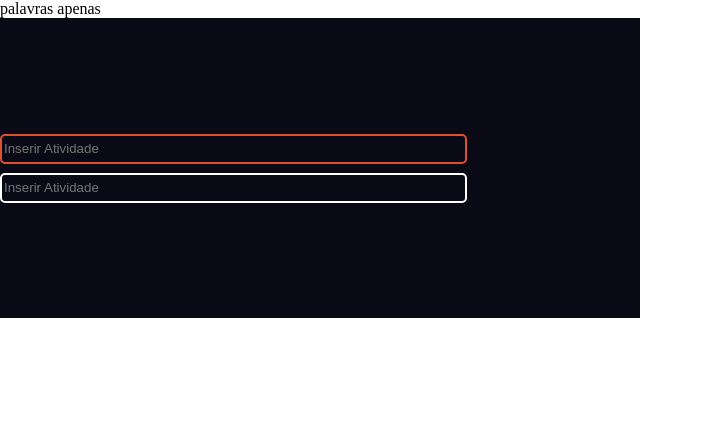
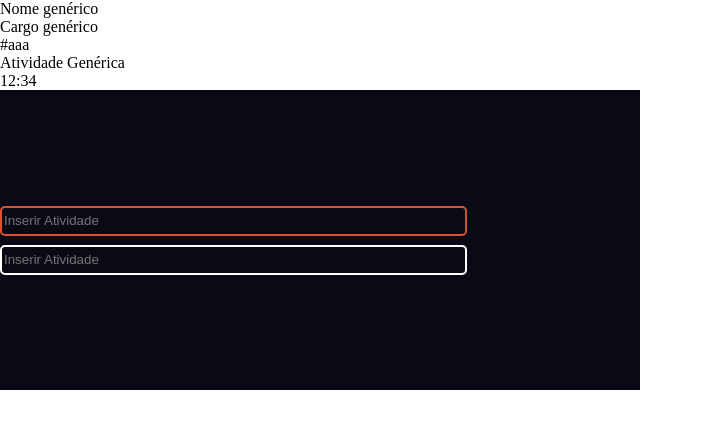
Before and after one commit to SamuelFVG/powerfit-trainee-cpe, a React (Vite) app in the folder powerfit/: page /home in a window 1280 px wide. Shown: the top 428 px of the page, without its empty margins (0-703 px from the left). Built offline with nearby package versions, Linux system fonts and the light colour scheme.

Commit message:
Linha da tabela Samuel

```diff
--- a/powerfit/src/components/LinhaDaTabelaGenerica/LinhaDaTabelaGenerica.jsx
+++ b/powerfit/src/components/LinhaDaTabelaGenerica/LinhaDaTabelaGenerica.jsx
@@ -1,9 +1,20 @@
 import {LinhaDaTabelaG} from "./Styles"
 
 
-export default function LinhaDaTabelaGenerica({data}) {
+export default function LinhaDaTabelaGenerica({dados}) {
+
+
     return (<>
-        <div>palavras apenas</div>
-        <div>{data.name}</div>
+        <div>{dados.nome}</div>
+        <div>{dados.cargo}</div>
+        <div>{dados.cor_doodle}</div>
+        <div>{dados.atividade}</div>
+        <div>{dados.horas}</div>
     </>)
 }
+
+// nome: 'Nome genérico',
+// cargo: 'Cargo genérico',
+// cor_doodle: '#aaa',
+// atividade: 'Atividade Genérica',
+// horas: 1234
--- a/powerfit/src/pages/Home/Home.jsx
+++ b/powerfit/src/pages/Home/Home.jsx
@@ -3,12 +3,12 @@ import {BotaoGenerico,InputGenerico,LinkGenerico,Header,LinhaDaTabelaGenerica }
 
 
 export default function Home() {
-    const obj =  {
+    const obj =  { //vetor de objetos no final
         nome: 'Nome genérico',
         cargo: 'Cargo genérico',
         cor_doodle: '#aaa',
         atividade: 'Atividade Genérica',
-        horas: 1234
+        horas: '12:34'
     }
 
     return (<div>
@@ -16,7 +16,7 @@ export default function Home() {
         <Titulo>Home</Titulo>
         <BotaoGenerico/>
         <LinkGenerico/> */}
-        <LinhaDaTabelaGenerica data={obj}/>
+        <LinhaDaTabelaGenerica dados={obj}/>
         <InputGenerico/>
     </div>)
 
```
